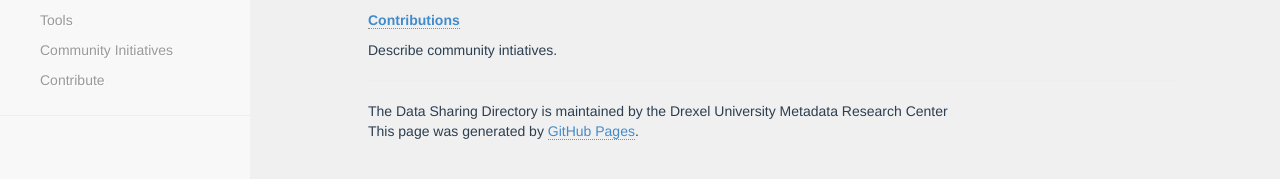
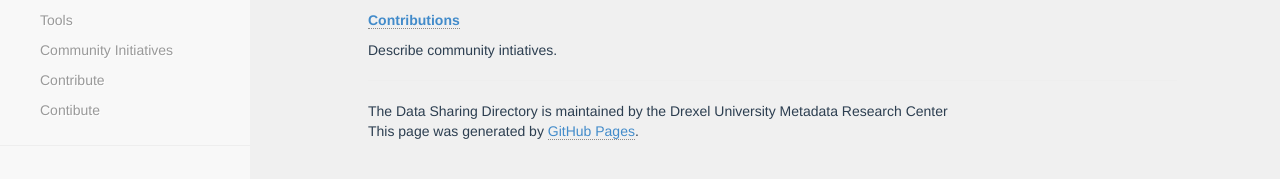
Before and after one commit to metadata-research/data-sharing-directory, a Jekyll site: the page built from about/index.md, in a window 1280 px wide. Shown: the part 320-499 px from the top of the page. Built offline with Jekyll 4.4.1, drawn with Linux system fonts in a browser that asks for light colours; nearby versions of some CDN libraries.

Commit message:
Update header.html

```diff
--- a/_includes/header.html
+++ b/_includes/header.html
@@ -47,6 +47,7 @@
           <li><a href="{{ site.baseurl }}/tools/">Tools</a></li>
           <li><a href="{{ site.baseurl }}/extensions/">Community Initiatives</a></li>
           <li><a href="{{ site.baseurl }}/contribute/">Contibute</a></li>
+          <li><a href="https://docs.google.com/forms/d/e/1FAIpQLScWOf_q5n_mwTN19ovMy4L9MOsmR2fSMBVSfofO8HEIDxzTXQ/viewform?usp=sf_link">Contibute</a></li>
         </ul>
       </div><!--/.nav-collapse -->
     </div>
@@ -69,6 +70,7 @@
       <li><a href="{{ site.baseurl }}/tools/">Tools</a></li>
       <li><a href="{{ site.baseurl }}/extensions/">Community Initiatives</a></li>
       <li><a href="{{ site.baseurl }}/contribute/">Contribute</a></li>
+      <li><a href="https://docs.google.com/forms/d/e/1FAIpQLScWOf_q5n_mwTN19ovMy4L9MOsmR2fSMBVSfofO8HEIDxzTXQ/viewform?usp=sf_link">Contibute</a></li>
        <hr />
     </ul>
   </div>
```
